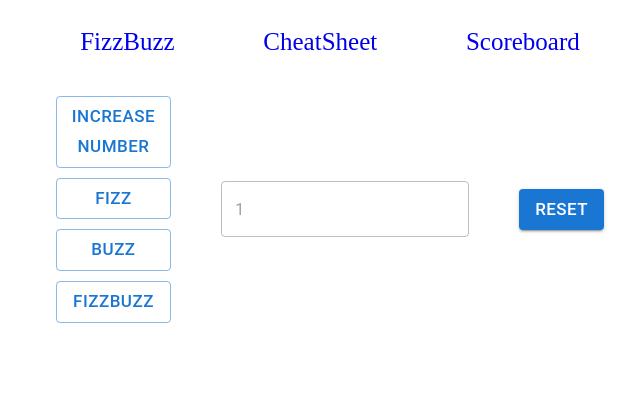
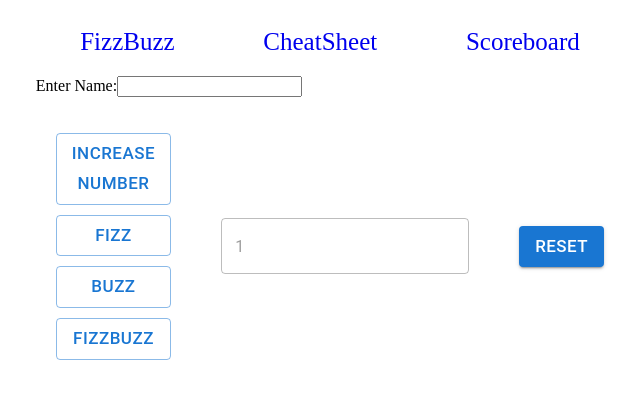
Before and after one commit to math121/react-fizzbuzz, a React (Vite) app: page / in a window 1280 px wide. Shown: the top 398 px of the page, without its empty margins (310-950 px from the left). Built offline with nearby package versions, Linux system fonts and the light colour scheme.

Commit message:
add input for name

```diff
--- a/src/components/FizzBuzzBox.tsx
+++ b/src/components/FizzBuzzBox.tsx
@@ -4,8 +4,9 @@
 
 function FizzBuzzBox() {
   const [number, setNumber] = useState(1);
+  const [name, setName] = useState("");
   const [text, setText] = useState<string | number>(1);
-  const message = useCustomMessage(number, text);
+  const message = useCustomMessage(number, text, name);
 
   const fizzCheck = (): void => {
     setText("Fizz");
@@ -32,8 +33,18 @@
     setText(1);
   };
 
+  const submitName = (e): void => {
+    e.preventDefault();
+    setName(e.target[0].value);
+  };
+
   return (
     <>
+      <form onSubmit={submitName}>
+        <label>Enter Name:</label>
+        <input type="text" />
+        <p>{name}</p>
+      </form>
       <div className="container">
         <Box className="button-box">
           <Button
--- a/src/custom_hooks.ts
+++ b/src/custom_hooks.ts
@@ -16,7 +16,11 @@
   }).then((response) => console.log(response));
 }
 
-export function useCustomMessage(number: number, text: string | number) {
+export function useCustomMessage(
+  number: number,
+  text: string | number,
+  name: string
+) {
   const [message, setMessage] = useState<string | null>(null);
 
   const checkFizzBuzz = (number: number): string | number => {
@@ -30,7 +34,7 @@
     const answer = checkFizzBuzz(number);
 
     const data = {
-      userName: "Guest",
+      userName: name,
       time: new Date().toISOString().slice(0, 19),
       score: number - 1,
     };
```
